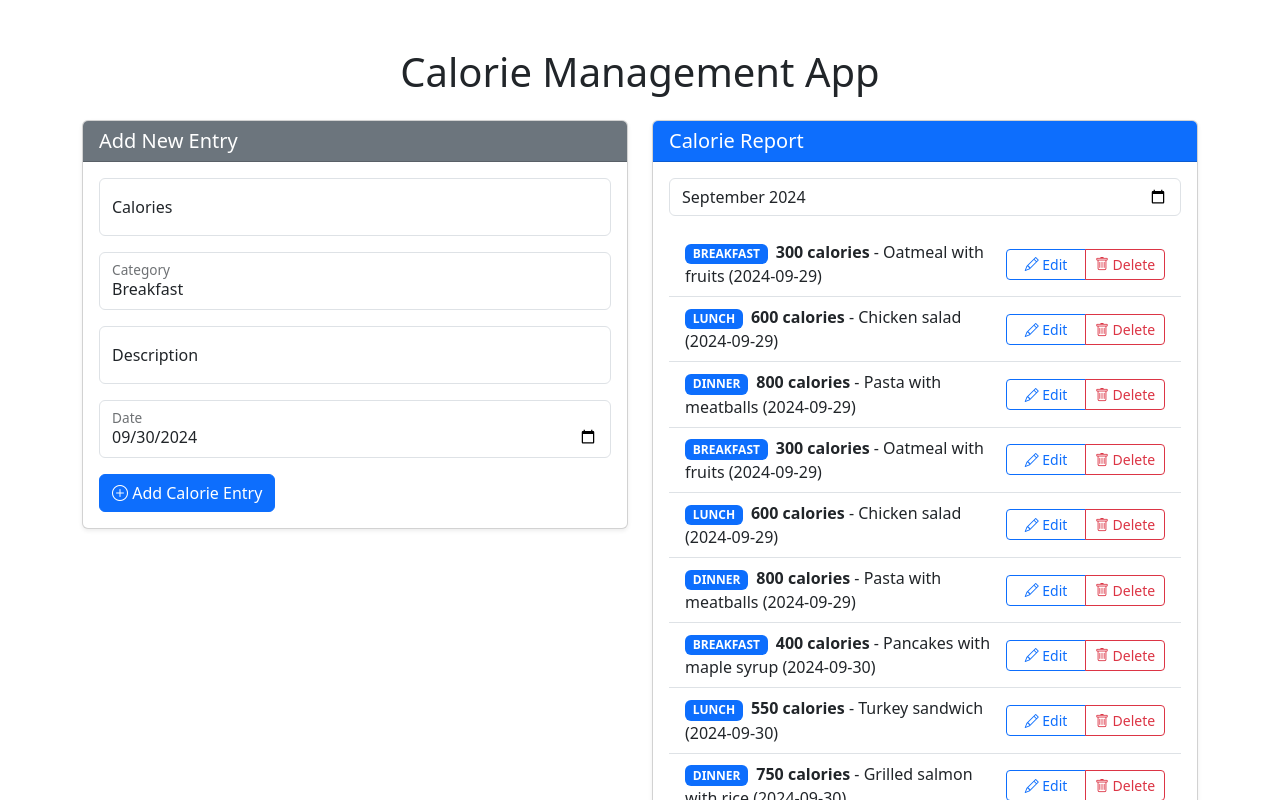
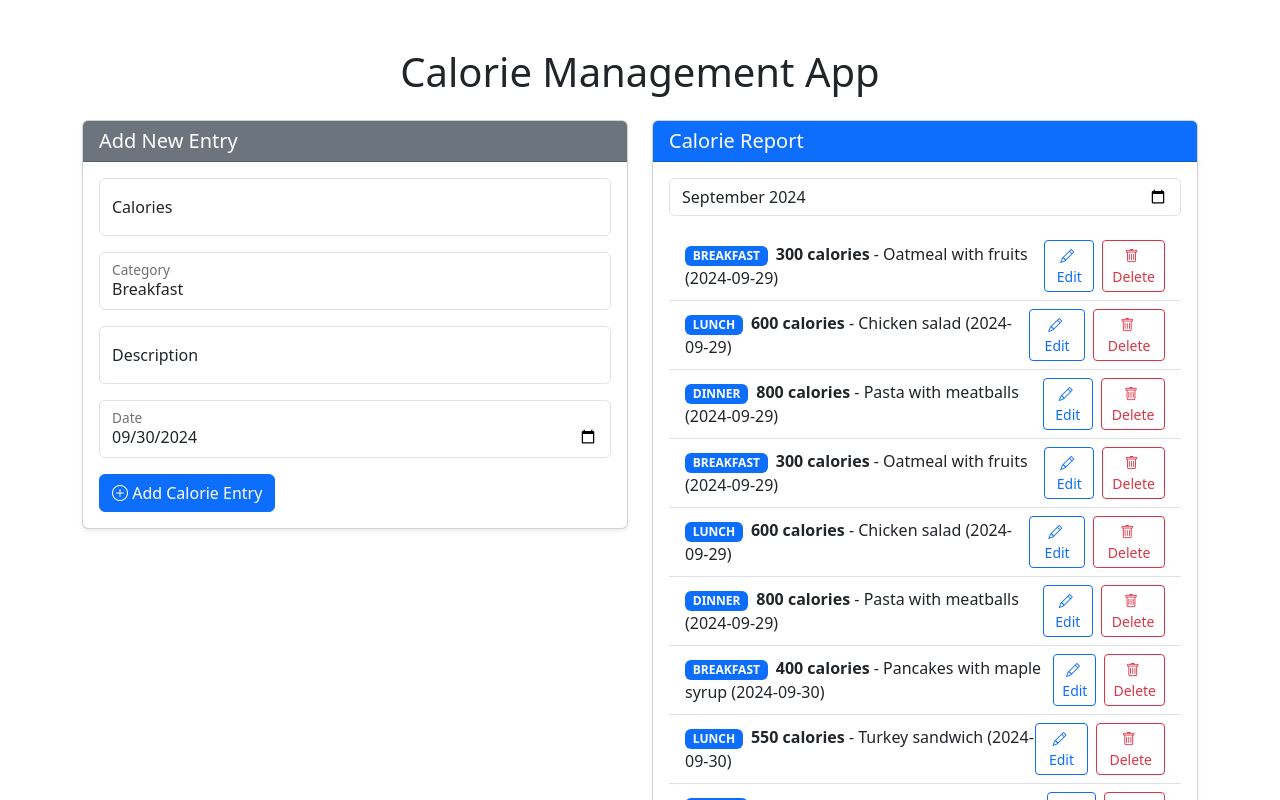
Before and after one commit to matbeyo/CaloriesApp, a React (Create React App) app: page / in a window 1280 px wide. Shown: the top 800 px of the page. Built offline with nearby package versions, Linux system fonts and the light colour scheme.

Commit message:
Update CalorieList.js

```diff
--- a/src/CalorieList.js
+++ b/src/CalorieList.js
@@ -23,20 +23,18 @@ const CalorieList = ({ calories, db, fetchCalories, setError }) => {
                         <span className="badge bg-primary me-2">{entry.category}</span>
                         <strong>{entry.calories} calories</strong> - {entry.description} ({entry.date})
                     </div>
-                    <div className="btn-group">
+                    <div className="d-flex gap-2">
                         <button
                             onClick={() => handleEdit(entry)}
-                            className="btn btn-sm btn-outline-primary"
-                            style={{ width: '80px' }}
+                            className="btn btn-sm btn-outline-primary w-24"
                         >
-                            <i className="bi bi-pencil"></i> Edit
+                            <i className="bi bi-pencil me-1"></i>Edit
                         </button>
                         <button
                             onClick={() => handleDelete(entry.id)}
-                            className="btn btn-sm btn-outline-danger"
-                            style={{ width: '80px' }}
+                            className="btn btn-sm btn-outline-danger w-24"
                         >
-                            <i className="bi bi-trash"></i> Delete
+                            <i className="bi bi-trash me-1"></i>Delete
                         </button>
                     </div>
                 </li>
```
